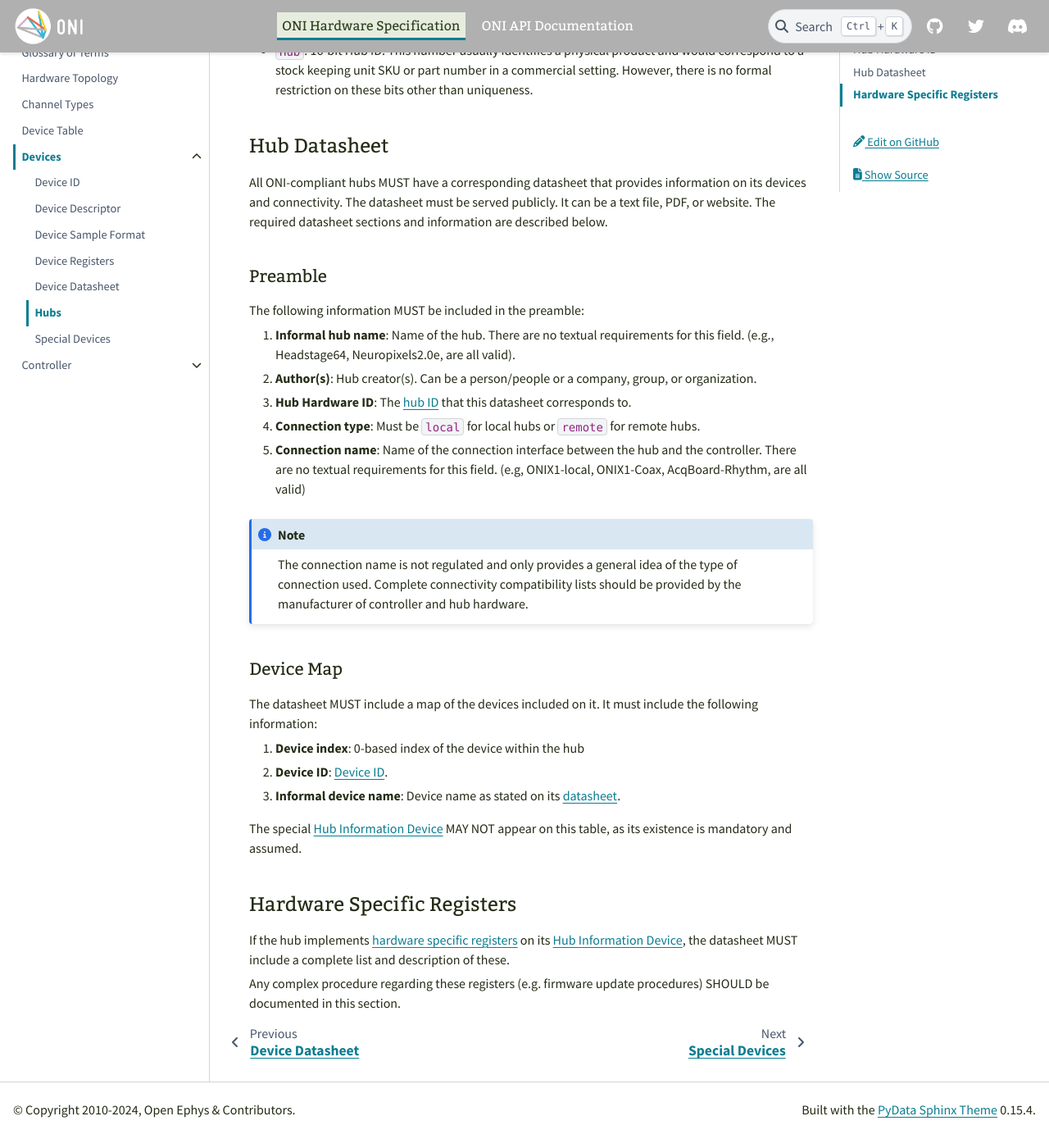
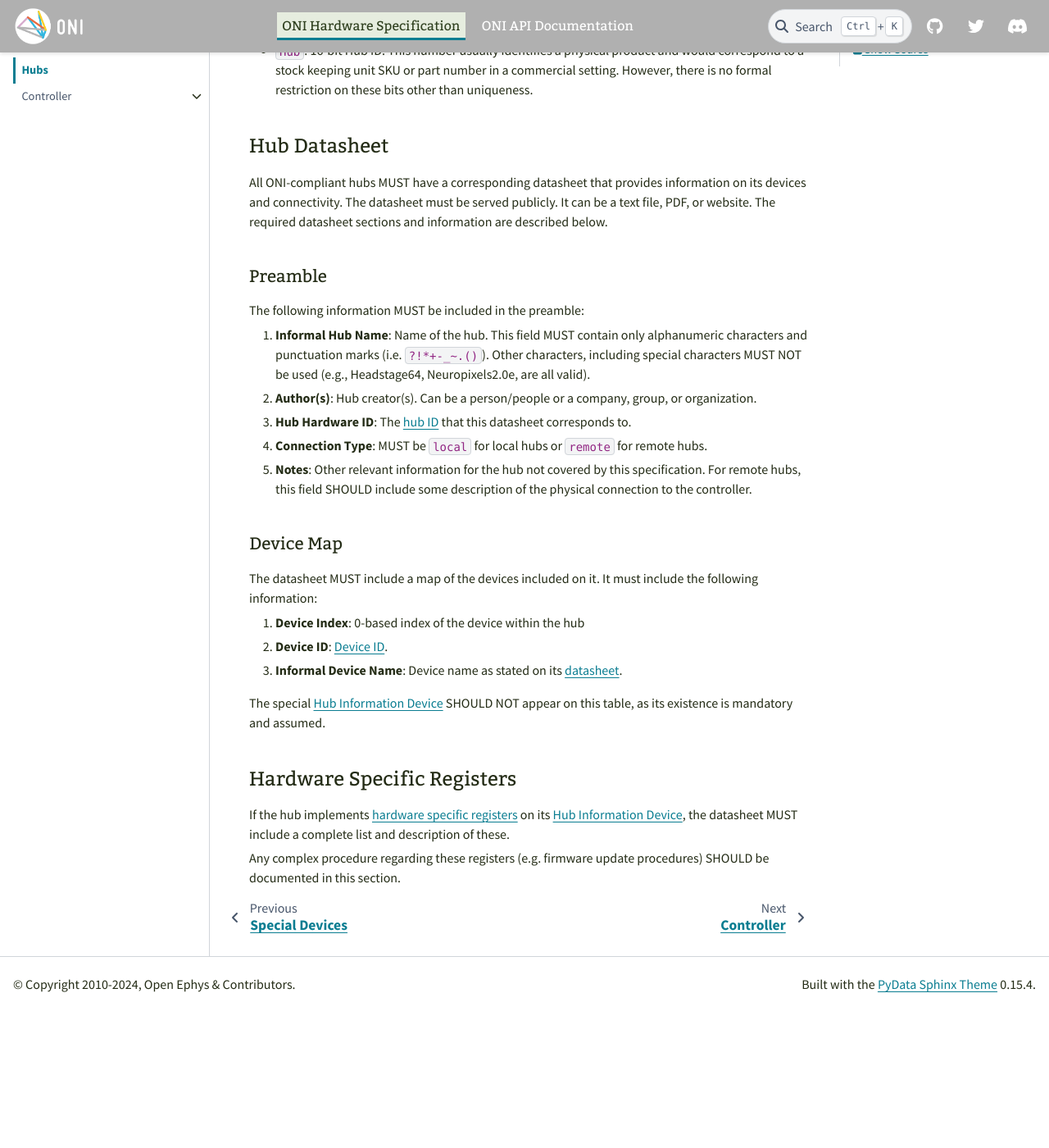
Before and after one commit to open-ephys/ONI, a Sphinx documentation site: the page built from source/hw-spec/hubs.rst, in a window 1280 px wide and 1400 px high, scrolled down 980 px. Shown: the whole window at 82% size. Built offline with Sphinx 7.4.7 and the PyData theme 0.15.4, drawn with Linux system fonts in a browser that asks for light colours; after the commit the page ends 2227 px from its top, so only the background shows below that.

```diff
--- a/source/hw-spec/devices/datasheet.rst
+++ b/source/hw-spec/devices/datasheet.rst
@@ -11,8 +11,9 @@ Preamble
 ~~~~~~~~
 The following information is required in the preamble:
 
-1. **Informal device name**: Name of the device. There are no textual
-   requirements for this field. (e.g., ChipXYX, Chip XYX, and My~Chip-12ab!, are
+1. **Informal Device Name**: Name of the device. This field MUST contain only alphanumeric
+   characters and punctuation marks (i.e. ``?!*+-_~.()``). Other characters, including special
+   characters MUST NOT be used (e.g., ChipXYX, Chip XYX, and My~Chip-12ab!, are
    all valid).
 2. **Author(s)**: Device firmware or chip creator(s). Can be a person/people or
    a company, group, or organization.
--- a/source/hw-spec/devices/index.rst
+++ b/source/hw-spec/devices/index.rst
@@ -29,5 +29,4 @@ order to reach ONI-compliance.
    sample
    registers
    datasheet
-   hubs
    special
--- a/source/hw-spec/devices/hubs.rst
+++ b/source/hw-spec/hubs.rst
@@ -58,8 +58,6 @@ Hub Hardware IDs are 32-bit values with the following format:
   commercial setting. However, there is no formal restriction on these bits
   other than uniqueness.
 
-
-
 .. _hub-datasheet:
 
 Hub Datasheet
@@ -73,33 +71,29 @@ Preamble
 ~~~~~~~~
 The following information MUST be included in the preamble:
 
-1. **Informal hub name**: Name of the hub. There are no textual
-   requirements for this field. (e.g., Headstage64, Neuropixels2.0e, are
+1. **Informal Hub Name**: Name of the hub. This field MUST contain only alphanumeric
+   characters and punctuation marks (i.e. ``?!*+-_~.()``). Other characters, including special
+   characters MUST NOT be used (e.g., Headstage64, Neuropixels2.0e, are
    all valid).
 2. **Author(s)**: Hub creator(s). Can be a person/people or
    a company, group, or organization.
 3. **Hub Hardware ID**: The :ref:`hub ID<hub_id>` that this datasheet corresponds
    to.
-4. **Connection type**: Must be ``local`` for local hubs or ``remote`` for remote hubs.
-5. **Connection name**: Name of the connection interface between the hub and the controller.
-   There are no textual requirements for this field. (e.g, ONIX1-local, ONIX1-Coax, AcqBoard-Rhythm,
-   are all valid)
-
-.. note:: The connection name is not regulated and only provides a general idea of the
-    type of connection used. Complete connectivity compatibility lists should be provided
-    by the manufacturer of controller and hub hardware.
+4. **Connection Type**: MUST be ``local`` for local hubs or ``remote`` for remote hubs.
+5. **Notes**: Other relevant information for the hub not covered by this specification.
+   For remote hubs, this field SHOULD include some description of the physical
+   connection to the controller.
 
 Device Map
 ~~~~~~~~~~~
-
 The datasheet MUST include a map of the devices included on it. It must include
 the following information:
 
-1. **Device index**: 0-based index of the device within the hub
+1. **Device Index**: 0-based index of the device within the hub
 2. **Device ID**: :ref:`Device ID<dev-id>`.
-3. **Informal device name**: Device name as stated on its :ref:`datasheet<dev-datasheet>`.
+3. **Informal Device Name**: Device name as stated on its :ref:`datasheet<dev-datasheet>`.
 
-The special :ref:`Hub Information Device<hub_info_dev>` MAY NOT appear on this table,
+The special :ref:`Hub Information Device<hub_info_dev>` SHOULD NOT appear on this table,
 as its existence is mandatory and assumed.
 
 Hardware Specific Registers
--- a/source/hw-spec/index.rst
+++ b/source/hw-spec/index.rst
@@ -20,4 +20,5 @@ ONI Hardware Specification
    comm_channels
    dev_table
    devices/index
+   hubs
    controller/index
```
Also changed, not shown: source/hw-spec/controller/addresses.rst (+4 -7 lines), source/hw-spec/devices/special.rst (+18 -11 lines).
